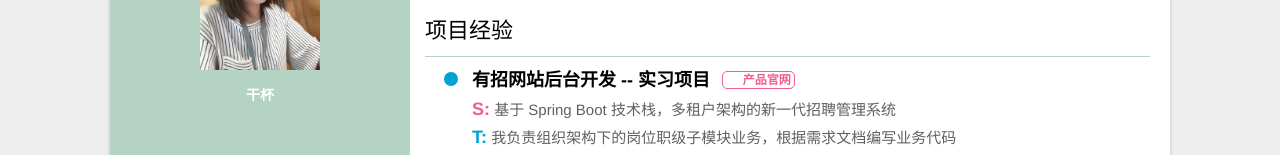
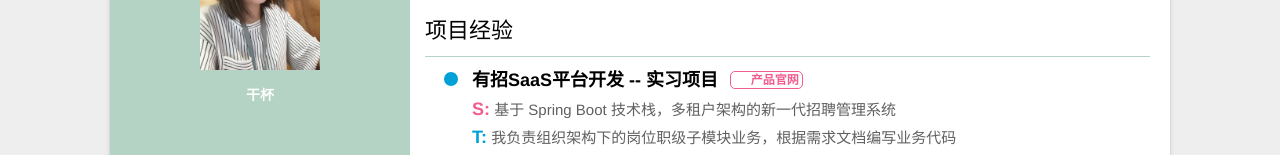
Before and after one commit to EasterFan/resume, a website: page index.html in a window 1280 px wide. Shown: the part 140-295 px from the top of the page. Drawn offline with Linux system fonts and the light colour scheme.

Commit message:
有招Saas平台开发

```diff
--- a/index.html
+++ b/index.html
@@ -82,7 +82,7 @@
                 <li>
                     <div class="circle"></div>
                     <h4>
-                        <span>有招网站后台开发 -- 实习项目</span>
+                        <span>有招SaaS平台开发 -- 实习项目</span>
                         <a href="https://youzhao.io/" target="_blank"><i class="icon-link"></i>产品官网</a>
                     </h4>
                     <p><b style="font-size: large; color: #f25d8e">S:</b> 基于 Spring Boot 技术栈，多租户架构的新一代招聘管理系统</p>
```
